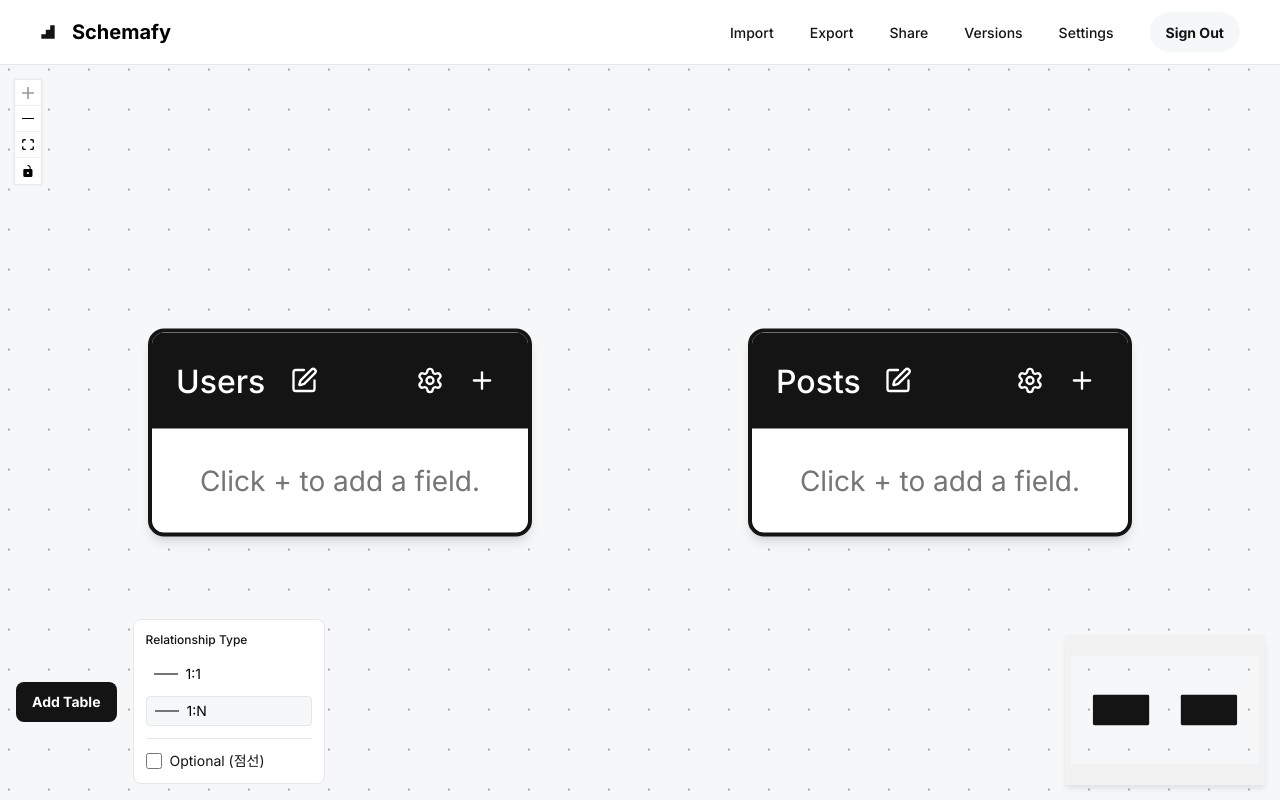
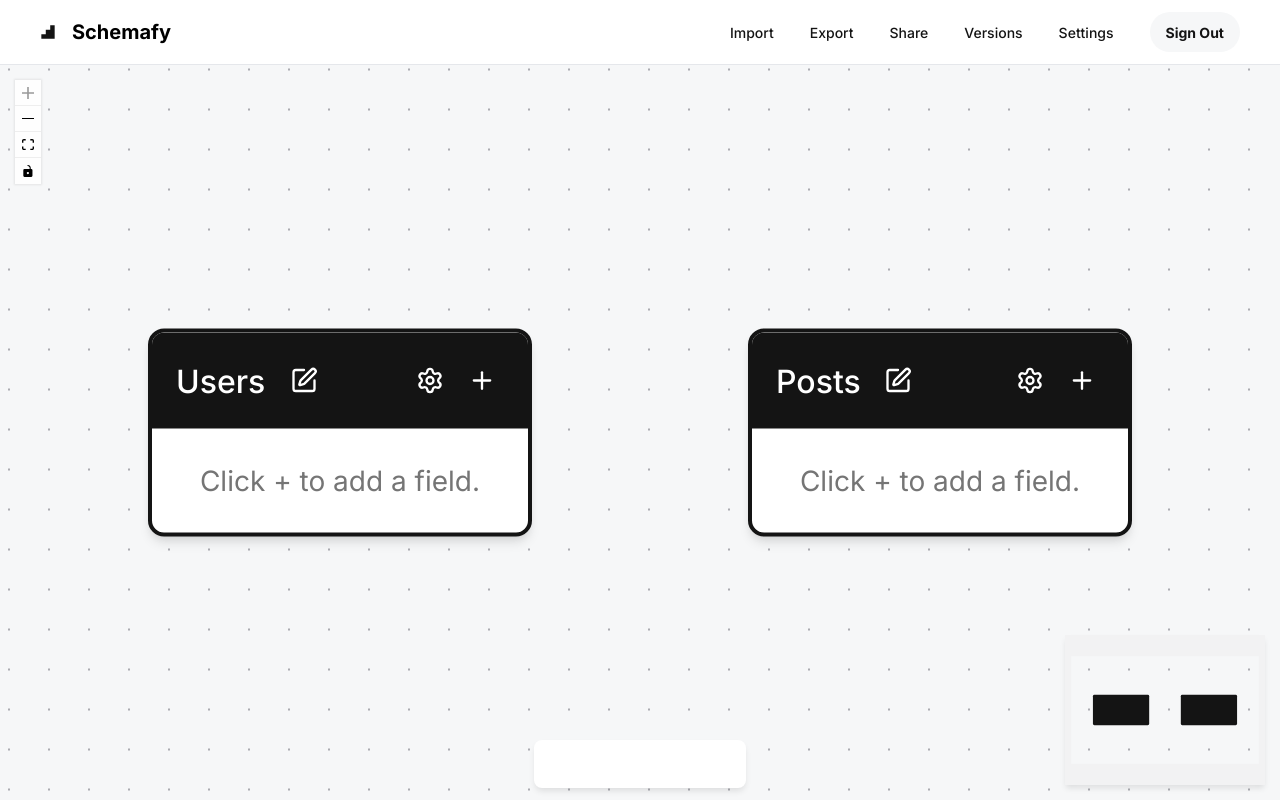
Before and after one commit to schemafy/schemafy, a React (Vite) app in the folder apps/frontend/: page /canvas in a window 1280 px wide. Built offline with nearby package versions, Linux system fonts and the light colour scheme.

Commit message:
feat: add Toolbar

```diff
--- a/apps/frontend/src/features/drawing/components/EdgeSelector.tsx
+++ b/apps/frontend/src/features/drawing/components/EdgeSelector.tsx
@@ -44,7 +44,7 @@ export const EdgeSelector = ({
         onChange={handleConfigChange}
       />
 
-      <Button onClick={onClose} variant="outline" fullWidth>
+      <Button onClick={onClose} fullWidth>
         Close
       </Button>
     </div>
--- a/apps/frontend/src/features/drawing/components/RelationshipMarker.tsx
+++ b/apps/frontend/src/features/drawing/components/RelationshipMarker.tsx
@@ -21,8 +21,8 @@ export const RelationshipMarker = () => {
           orient="auto"
           markerUnits="strokeWidth"
         >
-          <path d="M5 1L5 9" stroke="currentColor" stroke-linecap="round" />
-          <path d="M9 5H1" stroke="currentColor" stroke-linecap="round" />
+          <path d="M5 1L5 9" stroke="currentColor" strokeLinecap="round" />
+          <path d="M9 5H1" stroke="currentColor" strokeLinecap="round" />
         </marker>
 
         <marker
@@ -35,8 +35,8 @@ export const RelationshipMarker = () => {
           orient="auto"
           markerUnits="strokeWidth"
         >
-          <path d="M5 1L5 9" stroke="currentColor" stroke-linecap="round" />
-          <path d="M9 5H1" stroke="currentColor" stroke-linecap="round" />
+          <path d="M5 1L5 9" stroke="currentColor" strokeLinecap="round" />
+          <path d="M9 5H1" stroke="currentColor" strokeLinecap="round" />
         </marker>
 
         <marker
@@ -49,9 +49,9 @@ export const RelationshipMarker = () => {
           orient="auto"
           markerUnits="strokeWidth"
         >
-          <path d="M7 9L1 5" stroke="currentColor" stroke-linecap="round" />
-          <path d="M7 1L1 5" stroke="currentColor" stroke-linecap="round" />
-          <path d="M1 5L7.5 5" stroke="currentColor" stroke-linecap="round" />
+          <path d="M7 9L1 5" stroke="currentColor" strokeLinecap="round" />
+          <path d="M7 1L1 5" stroke="currentColor" strokeLinecap="round" />
+          <path d="M1 5L7.5 5" stroke="currentColor" strokeLinecap="round" />
         </marker>
       </defs>
     </svg>
--- a/apps/frontend/src/features/drawing/components/RelationshipSelector.tsx
+++ b/apps/frontend/src/features/drawing/components/RelationshipSelector.tsx
@@ -55,7 +55,7 @@ export const RelationshipSelector = ({
           onChange={(e) => handleOptionalChange(e.target.checked)}
           className="w-4 h-4 text-schemafy-text rounded focus:ring-schemafy-text"
         />
-        <span className="text-schemafy-text">Optional (점선)</span>
+        <span className="text-schemafy-text">Dashed</span>
       </label>
     </div>
   );
--- a/apps/frontend/src/features/drawing/components/Toolbar.tsx
+++ b/apps/frontend/src/features/drawing/components/Toolbar.tsx
@@ -1,27 +1,107 @@
+import type { ComponentType } from 'react';
 import { RelationshipSelector } from './RelationshipSelector';
 import type { RelationshipConfig } from '../types';
 import { Button } from '@/components';
+import { Search, Table, MessageCircleMore, Spline } from 'lucide-react';
 
 interface ToolbarProps {
-  onAddTable: () => void;
+  setActiveTool: (toolId: string | null) => void;
+  activeTool: string | null;
   relationshipConfig: RelationshipConfig;
   onRelationshipConfigChange: (config: RelationshipConfig) => void;
 }
 
+const TOOLS = [
+  {
+    id: 'table',
+    label: 'Table',
+    icon: Table,
+    action: 'addTable',
+  },
+  {
+    id: 'relationship',
+    label: 'RelationshipSelector',
+    icon: Spline,
+    isRelationship: true,
+  },
+  {
+    id: 'comment',
+    label: 'Comment',
+    icon: MessageCircleMore,
+  },
+  {
+    id: 'search',
+    label: 'Search',
+    icon: Search,
+  },
+];
+
 export const Toolbar = ({
-  onAddTable,
+  setActiveTool,
+  activeTool,
   relationshipConfig,
   onRelationshipConfigChange,
 }: ToolbarProps) => {
+  const handleToolClick = (toolId: string) => {
+    if (activeTool === toolId) {
+      setActiveTool(null);
+    } else {
+      setActiveTool(toolId);
+    }
+  };
+
   return (
-    <div className="flex items-center gap-4 p-4 absolute bottom-0 z-100">
-      <Button onClick={onAddTable}>Add Table</Button>
-      <div className="flex items-center gap-2">
-        <RelationshipSelector
-          config={relationshipConfig}
-          onChange={onRelationshipConfigChange}
+    <div
+      className="flex items-center gap-3 py-2 px-6 absolute bottom-3 left-1/2 -translate-x-1/2 z-100 bg-schemafy-bg rounded-lg"
+      style={{
+        boxShadow: '0 4px 6px -1px rgba(0, 0, 0, 0.1)',
+      }}
+    >
+      {TOOLS.map((tool) => (
+        <Tool
+          key={tool.id}
+          onClick={() => handleToolClick(tool.id)}
+          Icon={tool.icon}
+          isActive={activeTool === tool.id}
         />
-      </div>
+      ))}
+
+      {activeTool && TOOLS.find((t) => t.id === activeTool)?.isRelationship && (
+        <div className="absolute bottom-full left-1/2 -translate-x-1/2 mb-2">
+          <RelationshipSelector
+            config={relationshipConfig}
+            onChange={onRelationshipConfigChange}
+          />
+        </div>
+      )}
     </div>
   );
 };
+
+const Tool = ({
+  onClick,
+  Icon,
+  isActive,
+}: {
+  onClick: () => void;
+  Icon: ComponentType<{ size: number; color: string }>;
+  isActive: boolean;
+}) => {
+  const color = isActive
+    ? 'var(--color-schemafy-text)'
+    : 'var(--color-schemafy-tools)';
+
+  return (
+    <Button
+      onClick={onClick}
+      variant={'none'}
+      size={'none'}
+      className={`
+        p-2 rounded-md transition-colors duration-200
+        hover:bg-schemafy-secondary
+      `}
+    >
+      <Icon size={16} color={color} />
+    </Button>
+  );
+};
--- a/apps/frontend/src/features/drawing/hooks/useNodes.ts
+++ b/apps/frontend/src/features/drawing/hooks/useNodes.ts
@@ -39,12 +39,7 @@ export const useNodes = () => {
     );
   }, []);
 
-  const addTable = (x?: number, y?: number) => {
-    const position = {
-      x: x ?? Math.random() * 400 + 100,
-      y: y ?? Math.random() * 300 + 100,
-    };
-
+  const addTable = (position: { x: number; y: number }) => {
     const newNode: Node = {
       id: `table_${Date.now()}`,
       type: 'table',
--- a/apps/frontend/src/pages/CanvasPage.tsx
+++ b/apps/frontend/src/pages/CanvasPage.tsx
@@ -7,6 +7,7 @@ import {
   Background,
   BackgroundVariant,
   ConnectionMode,
+  useReactFlow,
 } from '@xyflow/react';
 import '@xyflow/react/dist/style.css';
 import {
@@ -29,6 +30,8 @@ export const CanvasPage = () => {
       type: 'one-to-many',
       isOptional: false,
     });
+  const [activeTool, setActiveTool] = useState<string | null>(null);
+  const { screenToFlowPosition } = useReactFlow();
 
   const { nodes, addTable, onNodesChange } = useNodes();
   const {
@@ -41,12 +44,24 @@ export const CanvasPage = () => {
     setSelectedEdge,
   } = useEdges(relationshipConfig);
 
+  const handlePaneClick = (e: React.MouseEvent) => {
+    if (activeTool === 'table') {
+      const flowPosition = screenToFlowPosition({
+        x: e.clientX,
+        y: e.clientY,
+      });
+      addTable(flowPosition);
+      setActiveTool(null);
+    }
+  };
+
   return (
     <>
       <RelationshipMarker />
       <div className="flex flex-1">
         <Toolbar
-          onAddTable={() => addTable()}
+          setActiveTool={setActiveTool}
+          activeTool={activeTool}
           relationshipConfig={relationshipConfig}
           onRelationshipConfigChange={setRelationshipConfig}
         />
@@ -57,6 +72,7 @@ export const CanvasPage = () => {
             edges={edges}
             onNodesChange={onNodesChange}
             onEdgesChange={onEdgesChange}
+            onPaneClick={handlePaneClick}
             onConnect={onConnect}
             onEdgeClick={onEdgeClick}
             nodeTypes={NODE_TYPES}
--- a/apps/frontend/src/styles/globals.css
+++ b/apps/frontend/src/styles/globals.css
@@ -41,6 +41,7 @@
   --color-schemafy-button-bg: hsl(var(--schemafy-button-bg));
   --color-schemafy-button-text: hsl(var(--schemafy-button-text));
   --color-schemafy-bg-80: hsl(var(--schemafy-bg) / 0.8);
+  --color-schemafy-tools: hsl(var(--schemafy-tools));
 
   --radius-lg: var(--radius);
   --radius-md: calc(var(--radius) - 2px);
@@ -79,6 +80,7 @@
     --schemafy-destructive: 0 84% 60%;
     --schemafy-button-bg: 0 0% 8%;
     --schemafy-button-text: 0 0% 100%;
+    --schemafy-tools: 0 0% 46% / 0.8;
 
     /* Font Sizes - Display */
     --text-display-lg: 48px;
@@ -218,6 +220,7 @@
     --schemafy-destructive: 0 61% 39%;
     --schemafy-button-bg: 240 1% 44%;
     --schemafy-button-text: 0 0% 100%;
+    --schemafy-tools: 240 1% 44%;
   }
 }
 
```
